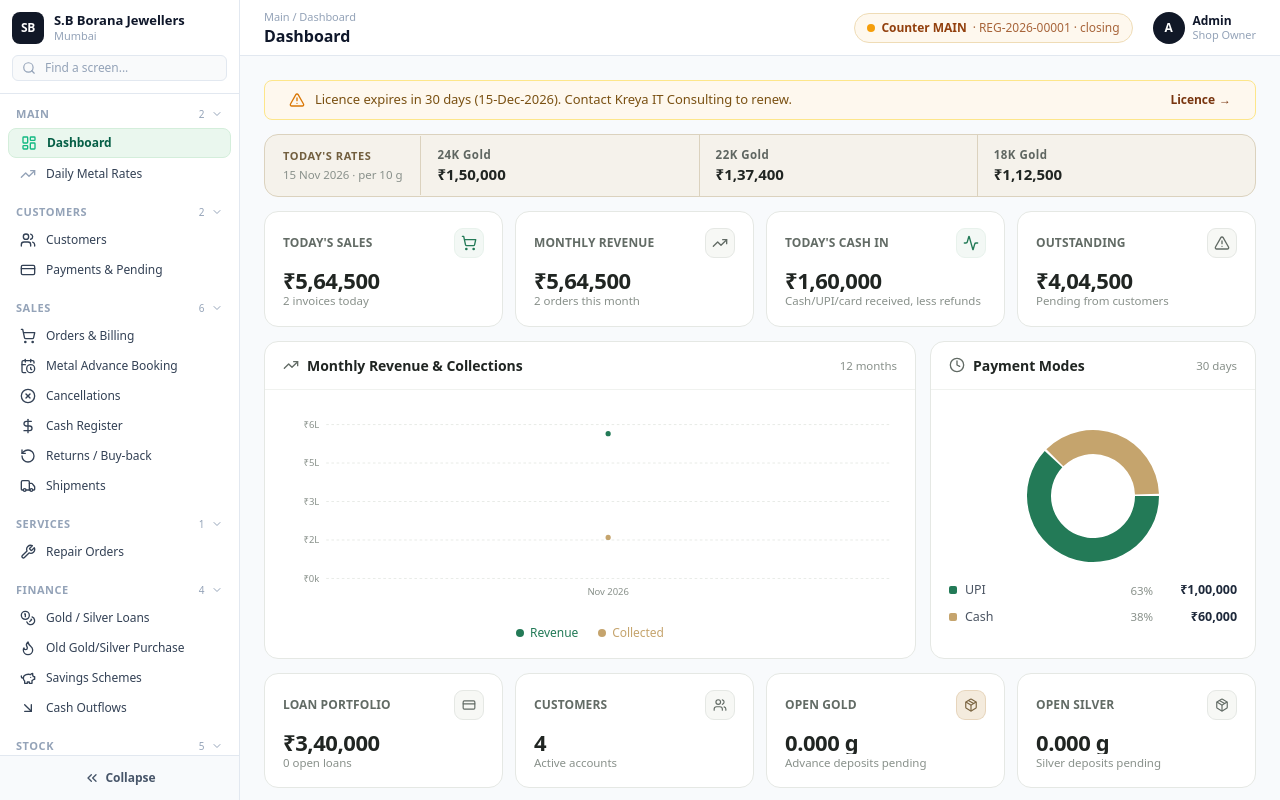
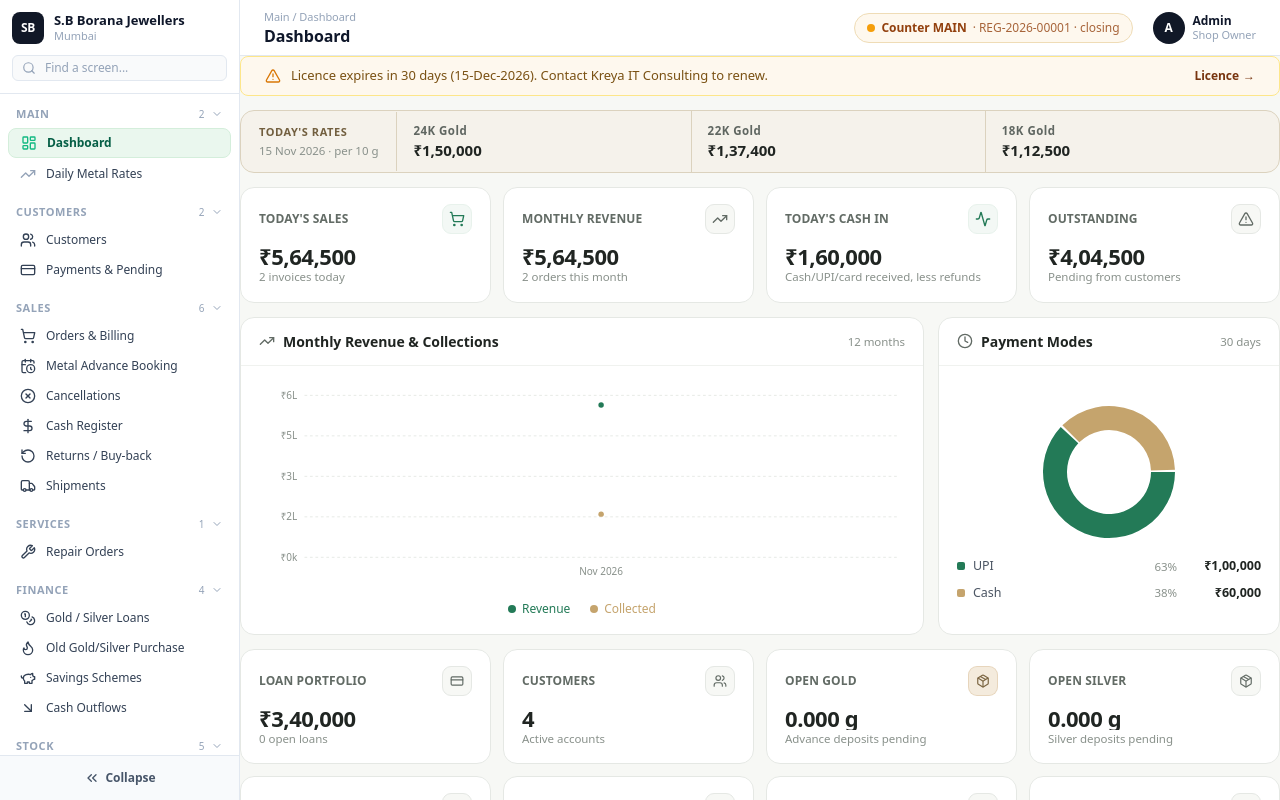
Before and after one commit to Sujalshah46/Kreya-Ai-studio, a React (Vite) app: page / in a window 1280 px wide. Built offline with nearby package versions, Linux system fonts and the light colour scheme.

Commit message:
Match original ERP shell: App.tsx

```diff
--- a/src/App.tsx
+++ b/src/App.tsx
@@ -469,7 +469,8 @@ export function App() {
   };
 
   return (
-    <div className="h-screen w-screen bg-[#f8fafc] flex font-sans text-slate-800 antialiased select-none overflow-hidden">
+    <div className="h-screen w-screen flex antialiased overflow-hidden" style={{ background: 'var(--bg)', color: 'var(--text)' }}>
+      <a className="skip-link" href="#main">Skip to content</a>
       {/* Left Application Sidebar */}
       <Sidebar
         currentModule={currentModule}
@@ -493,7 +494,7 @@ export function App() {
           currentModule={currentModule}
         />
 
-        <main className="flex-1 overflow-y-auto p-4 md:p-6 bg-[#f8fafc] text-slate-800">
+        <main id="main" tabIndex={-1} className={`flex-1 overflow-y-auto ${currentModule === 'dashboard' ? '' : 'p-4 md:py-6 md:px-7'}`}>
 
           {/* 1. MAIN */}
           {currentModule === 'dashboard' && (
```
